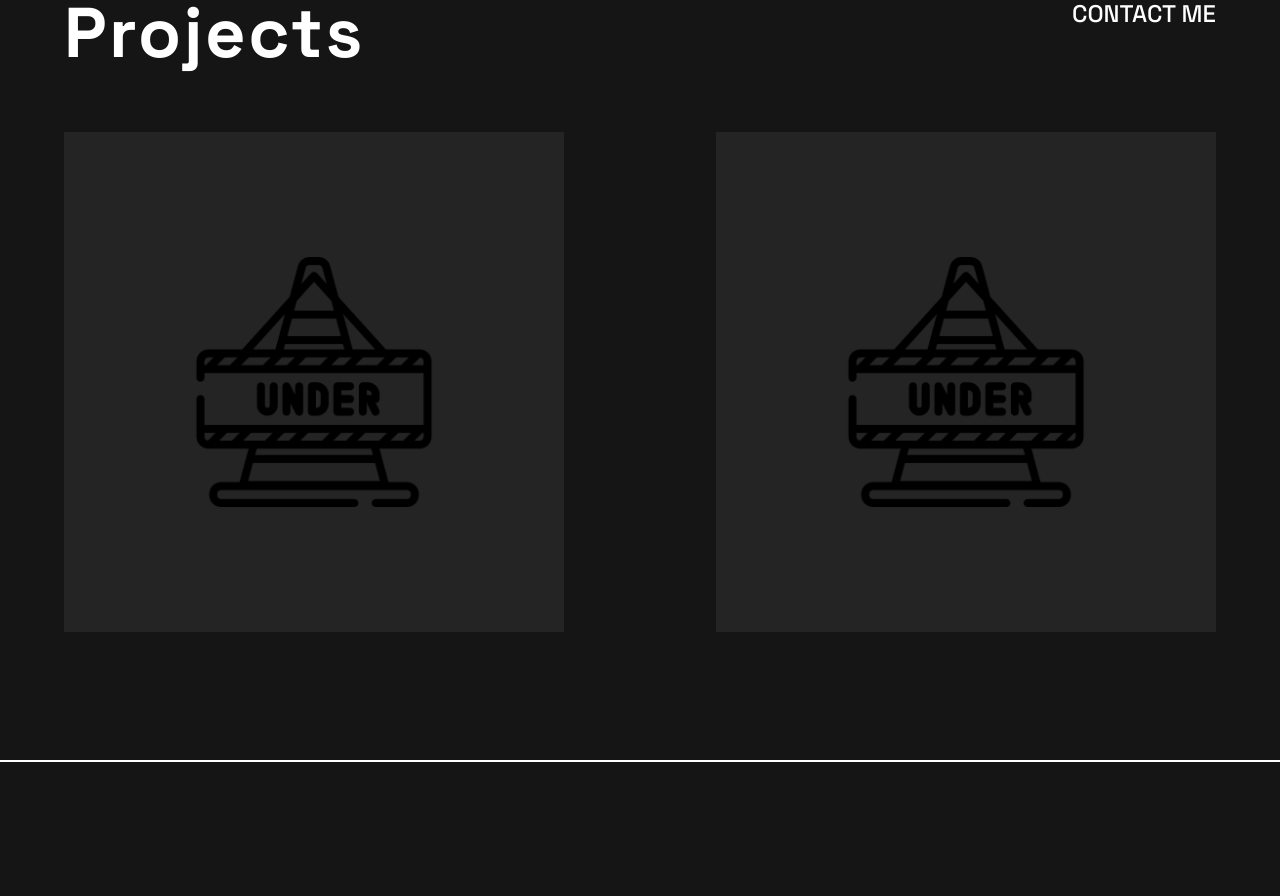
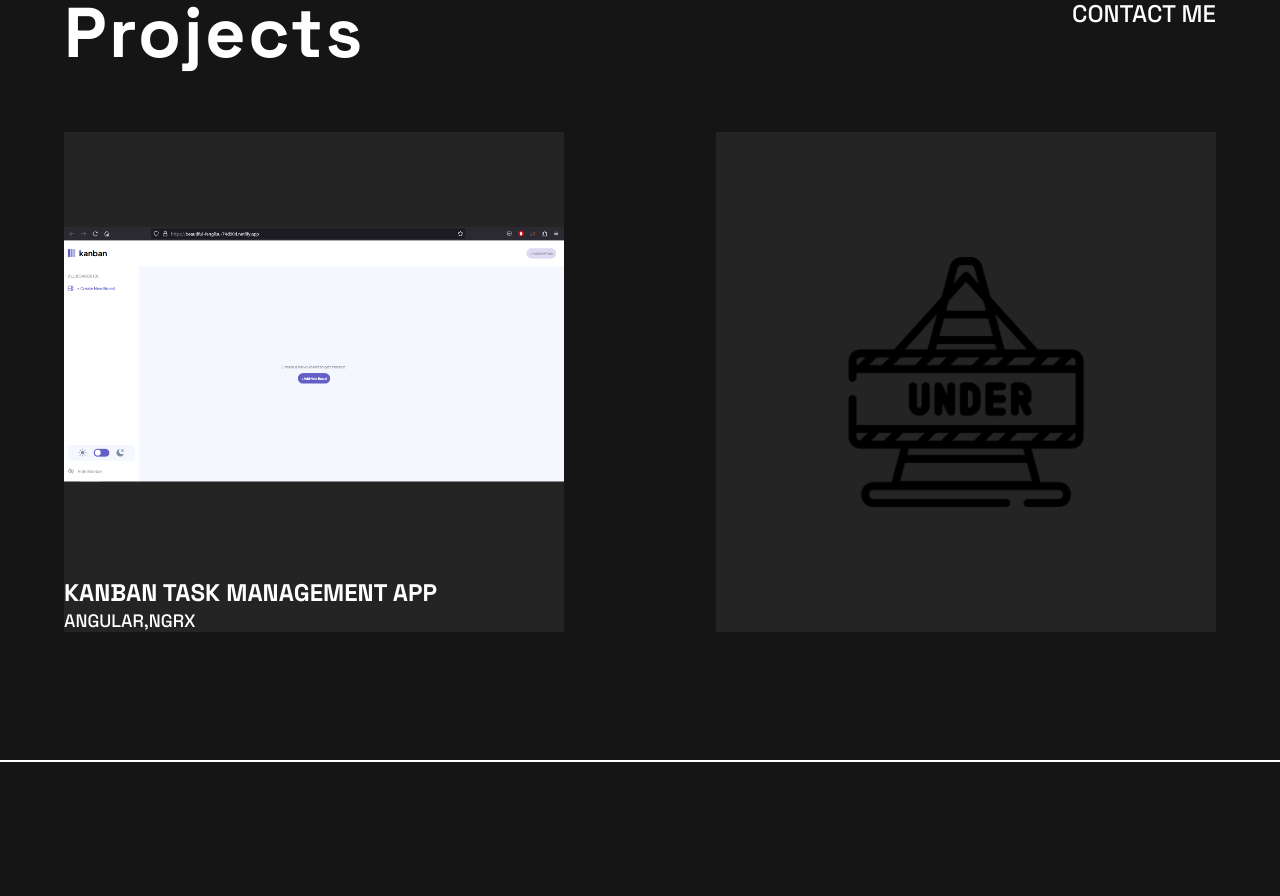
Before and after one commit to parthmanhas/portfolio, an Angular app: page / in a window 1280 px wide. Shown: the part 1360-2256 px from the top of the page. Built offline with nearby package versions, Linux system fonts and the light colour scheme.

Commit message:
add kanban task management app

```diff
--- a/src/components/project/project.component.html
+++ b/src/components/project/project.component.html
@@ -1,9 +1,9 @@
-<div class="project">
+<div class="project" (click)="openExternalLink()" [class.project-link-active]="project.link">
     <div class="project__img">
         <img alt="" [src]="project.imgUrl">
     </div>
     <div *ngIf="!project.empty" class="project__info">
         <h1 class="m">{{project.name}}</h1>
-        <p class="m">{{project.technologiesUsed}}</p>
+        <p class="s">{{project.technologiesUsed}}</p>
     </div>
 </div>
--- a/src/components/project/project.component.scss
+++ b/src/components/project/project.component.scss
@@ -6,7 +6,7 @@
     width: min(40vw, 500px);
     background-color: $grey;
     display: flex;
-    // flex-direction: column;
+    flex-direction: column;
     margin-bottom: 5vw;
     // margin-bottom: 5rem;
     // @media screen and (max-width: 460px) {
@@ -41,3 +41,10 @@
         }
     }
 }
+
+.project-link-active {
+    cursor: pointer;
+    img {
+        width: 100%;
+    }
+}
--- a/src/components/project/project.component.ts
+++ b/src/components/project/project.component.ts
@@ -13,11 +13,17 @@ export class ProjectComponent {
     ngOnInit() {
         this.project.imgUrl = this.project.imgUrl || '../../assets/cone.png';
     }
+
+    openExternalLink(): void {
+        if (!this.project.link) return;
+        window.open(this.project.link, '_blank');
+    }
 }
 
 export interface IProject {
     name?: string;
     technologiesUsed?: string;
     imgUrl?: string;
+    link?: string,
     empty: boolean;
 }
--- a/src/pages/home/home.component.ts
+++ b/src/pages/home/home.component.ts
@@ -47,7 +47,13 @@ export class HomeComponent {
     ]
 
     public projects: IProject[] = [
-        { empty: true },
+        {
+            name: 'Kanban Task Management App',
+            technologiesUsed: 'Angular,NgRx',
+            imgUrl: 'assets/kanban-task.PNG',
+            empty: false,
+            link: 'https://beautiful-fenglisu-74d90d.netlify.app/'
+        },
         { empty: true }
     ];
 
```
Also changed, not shown: src/assets/kanban-task.PNG (added), 1 other file (tests, documents, lock files or other folders).
